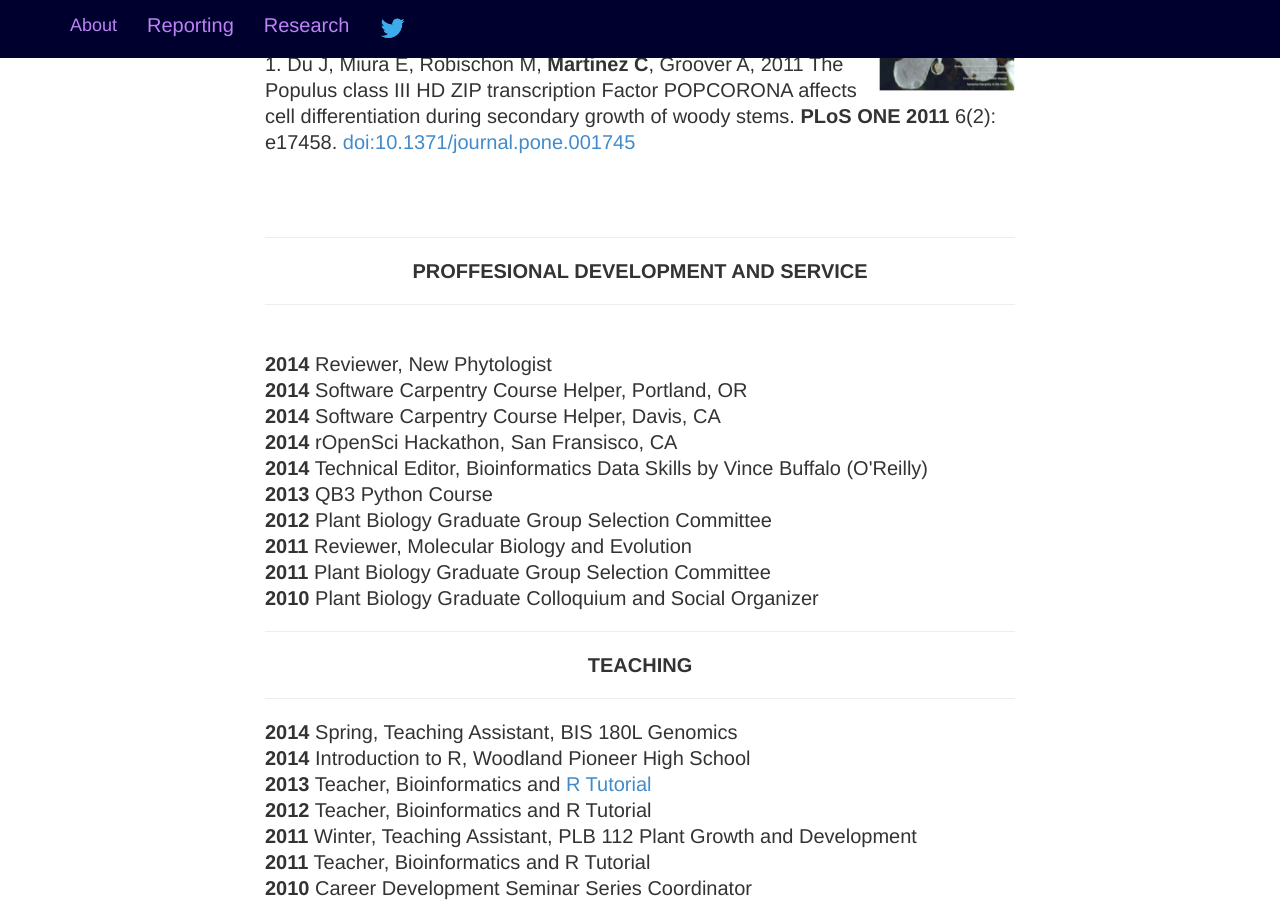
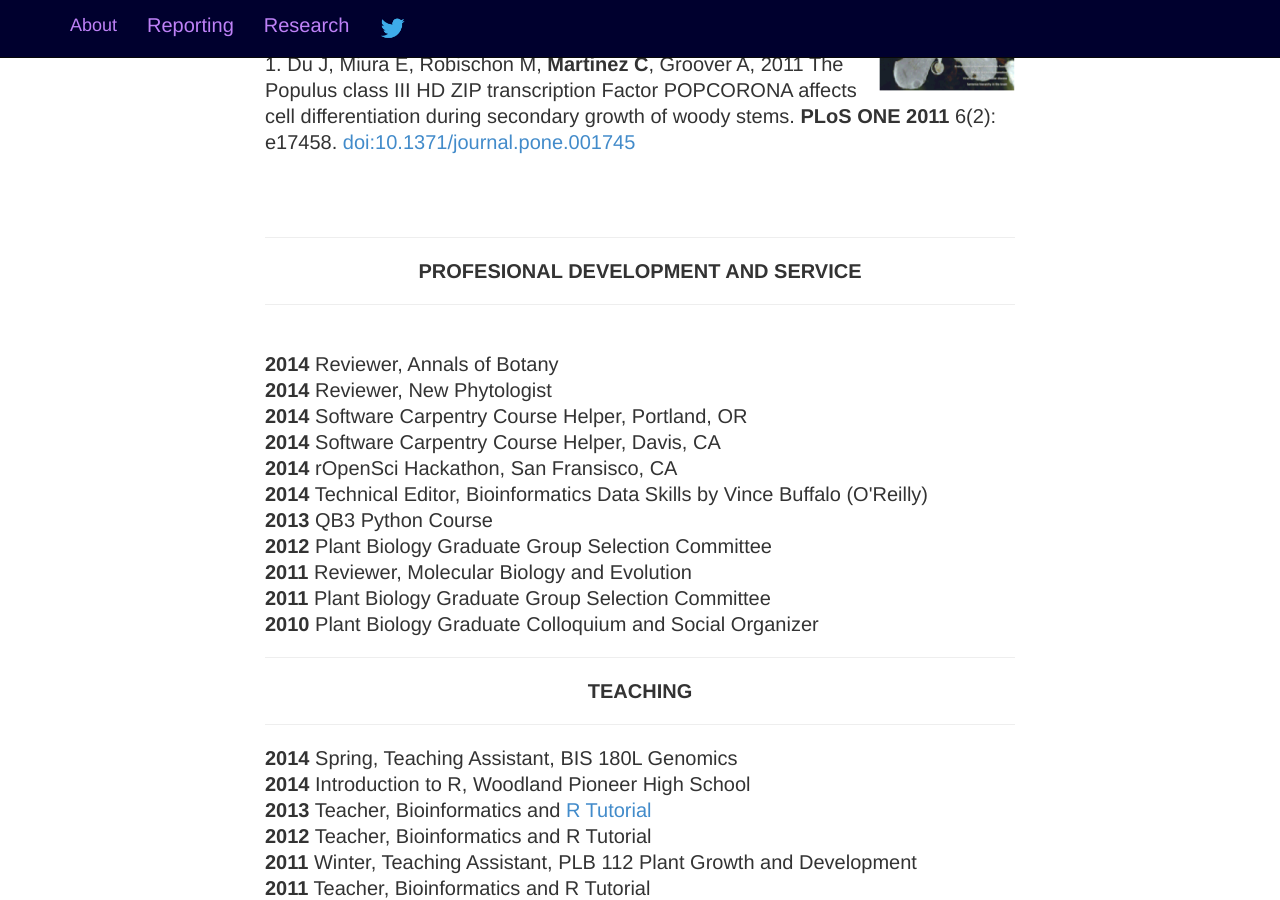
Before and after one commit to iamciera/creports, a Jekyll site: the page built from research/cv/index.html, in a window 1280 px wide and 900 px high, scrolled down 3188 px. Built offline with Jekyll 4.4.1, drawn with Linux system fonts in a browser that asks for light colours; nearby versions of some CDN libraries; Markdown is read by kramdown in place of the engine named in the settings.

Commit message:
fixed a typo and added reviewer in cv

```diff
--- a/research/cv/index.html
+++ b/research/cv/index.html
@@ -122,9 +122,10 @@ layout: default
 				<br />
 				<br />
 				<hr />
-				<center><p><strong>PROFFESIONAL DEVELOPMENT AND SERVICE </strong></p></center>
+				<center><p><strong>PROFESIONAL DEVELOPMENT AND SERVICE </strong></p></center>
 				<hr />
 				<br />
+				<b>2014</b> Reviewer, Annals of Botany <br />
 				<b>2014</b> Reviewer, New Phytologist <br />
 				<b>2014</b> Software Carpentry Course Helper, Portland, OR<br />
 				<b>2014</b> Software Carpentry Course Helper, Davis, CA<br />
```
